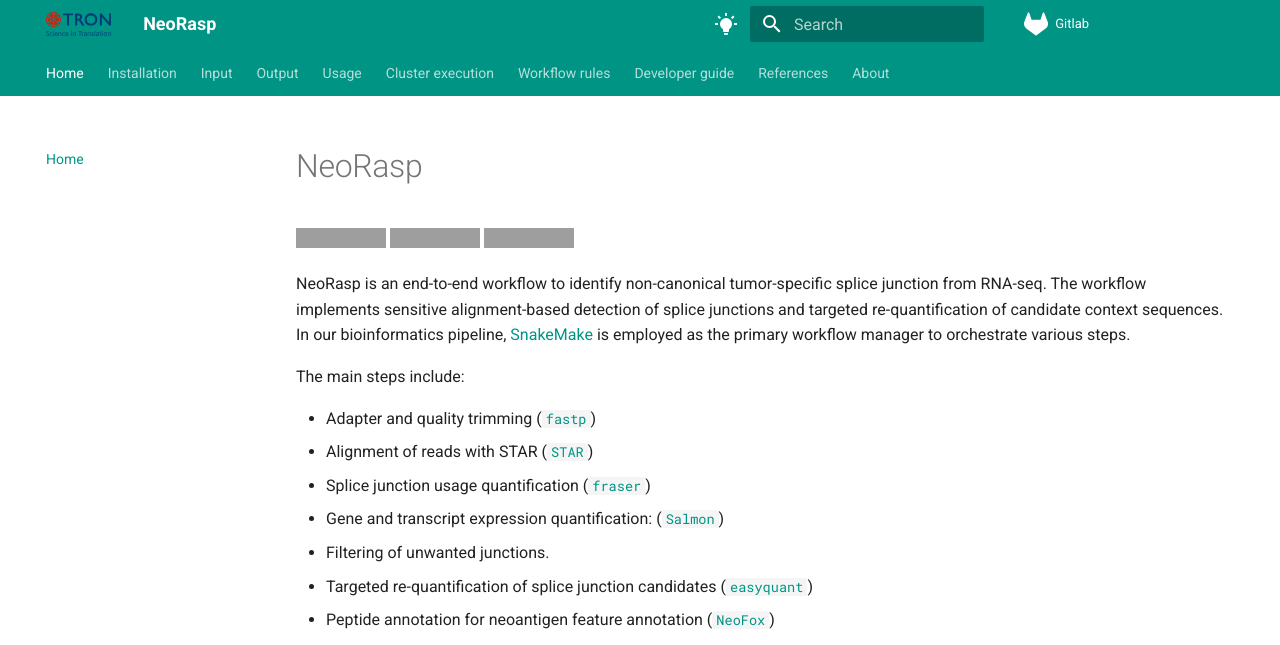
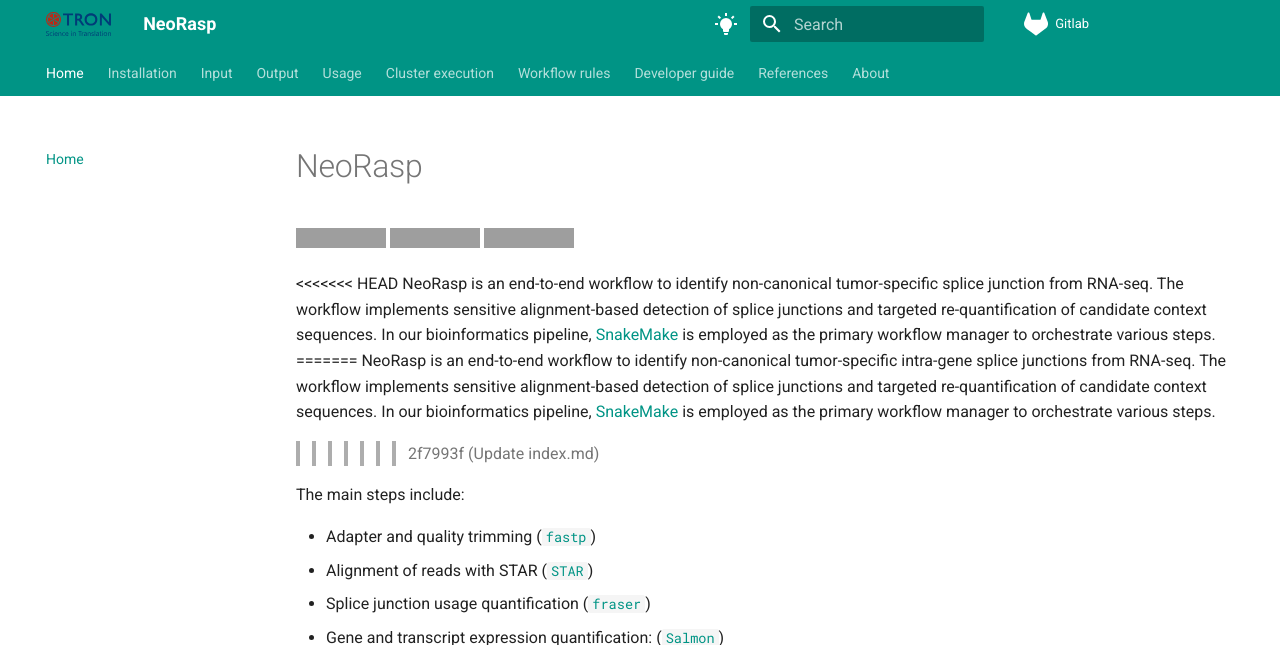
Before and after one commit to TRON-Bioinformatics/neorasp, an MkDocs documentation site: the page built from documentation/tronmake-rna-splicing/docs/index.md, in a window 1280 px wide and 900 px high, cut to the strip 0-645 px from the top of the window. Built offline with MkDocs 1.6.1 and Material for MkDocs 9.7.7, drawn with Linux system fonts in a browser that asks for light colours; grey boxes are pictures that could not be loaded.

Commit message:
docs: update index.md

```diff
--- a/documentation/tronmake-rna-splicing/docs/index.md
+++ b/documentation/tronmake-rna-splicing/docs/index.md
@@ -8,9 +8,15 @@
 
 <!-- badges: end -->
 
+<<<<<<< HEAD
 NeoRasp is an end-to-end workflow to identify non-canonical tumor-specific splice junction from RNA-seq.
 The workflow implements sensitive alignment-based detection of splice junctions and targeted re-quantification of candidate context sequences.
 In our bioinformatics pipeline, [SnakeMake](https://snakemake.readthedocs.io/en/stable/) is employed as the primary workflow manager to orchestrate various steps.
+=======
+NeoRasp is an end-to-end workflow to identify non-canonical tumor-specific intra-gene splice junctions from RNA-seq.
+The workflow implements sensitive alignment-based detection of splice junctions and targeted re-quantification of candidate context sequences.
+In our bioinformatics pipeline, [SnakeMake](https://snakemake.readthedocs.io/en/stable/) is employed as the primary workflow manager to orchestrate various steps.
+>>>>>>> 2f7993f (Update index.md)
 
 The main steps include:
 
```
